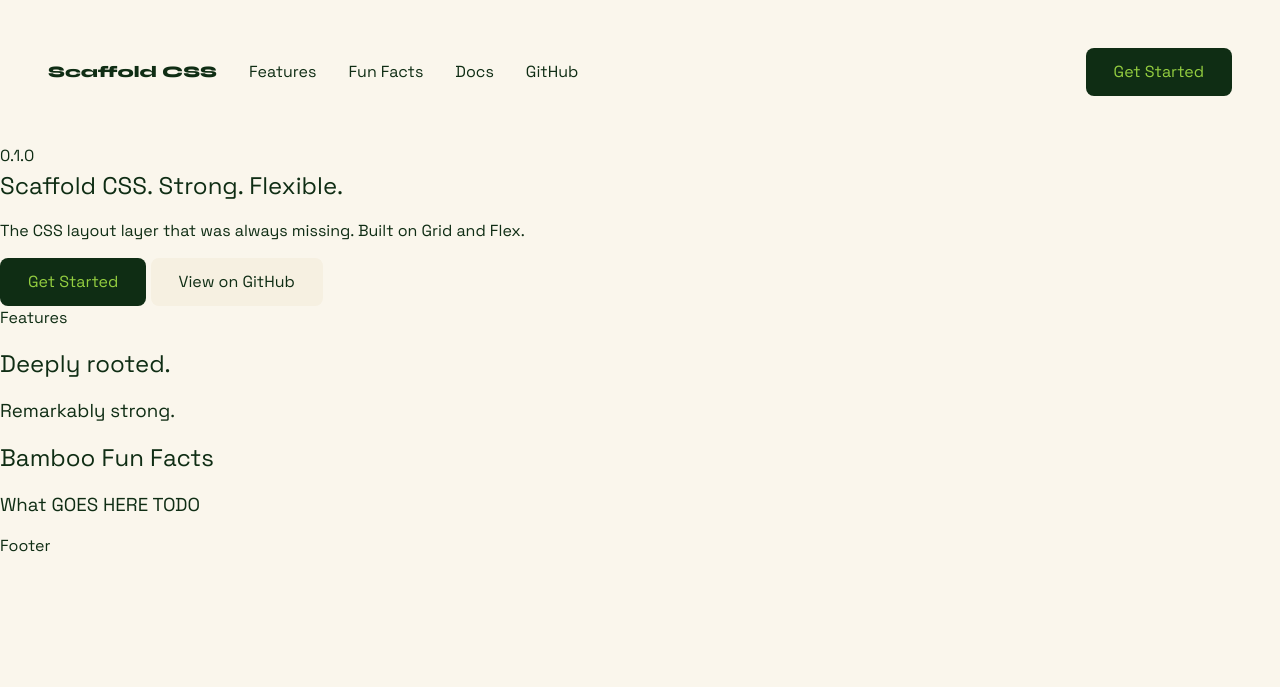
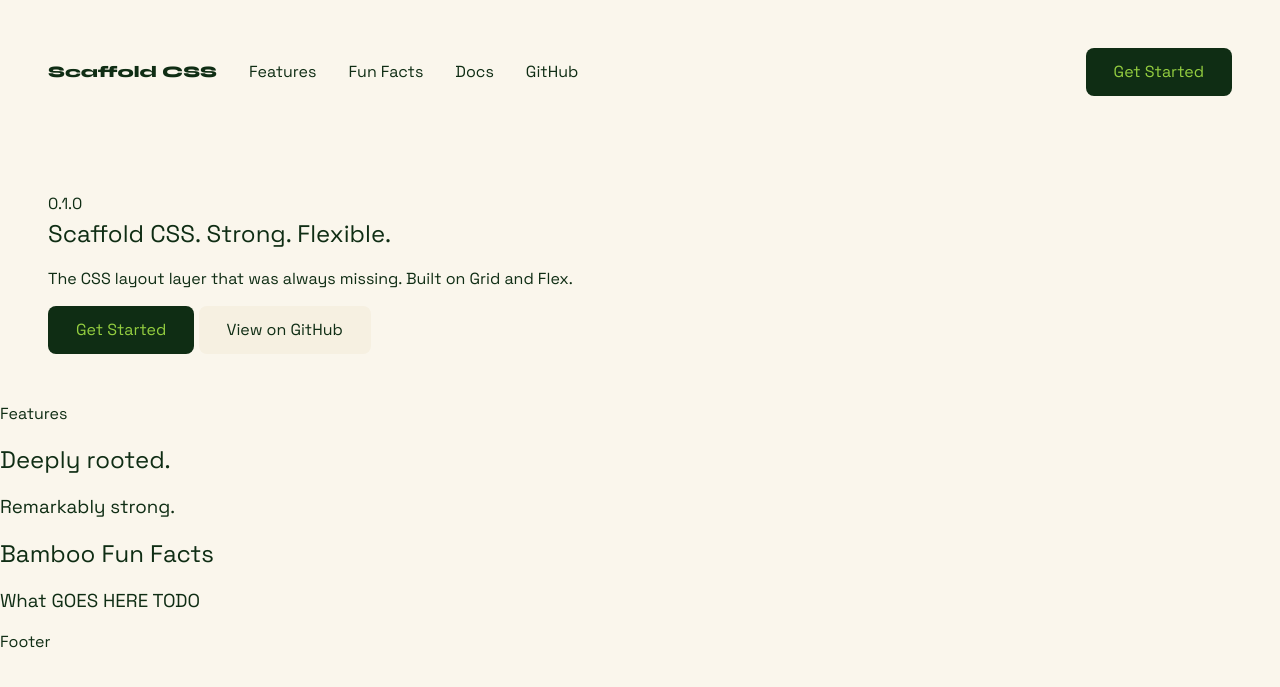
Before and after one commit to naher94/scaffoldcss, a Jekyll site: the page built from index.html, in a window 1280 px wide. Shown: the top 687 px of the page. Built offline with Jekyll 4.4.1, drawn with Linux system fonts in a browser that asks for light colours.

Commit message:
Variable Added

```diff
--- a/css/main.scss
+++ b/css/main.scss
@@ -77,6 +77,7 @@ $space-grotesk-weights: (
   --bamboo-green: #94CE40;
 
   --radius: 8px;
+  --edge-spacing: 3rem;
 
   --text-color: var(--bamboo-black);
 }
@@ -103,7 +104,7 @@ body{
 }
 
 header{
-  padding: 3em;
+  padding: var(--edge-spacing);
   a{
     text-decoration: none;
     color: var(--text-color);
@@ -115,3 +116,8 @@ header{
     gap: var(--scaffold-gap-lg);
   }
 }
+
+.hero{
+  padding: var(--edge-spacing);
+
+}
```
